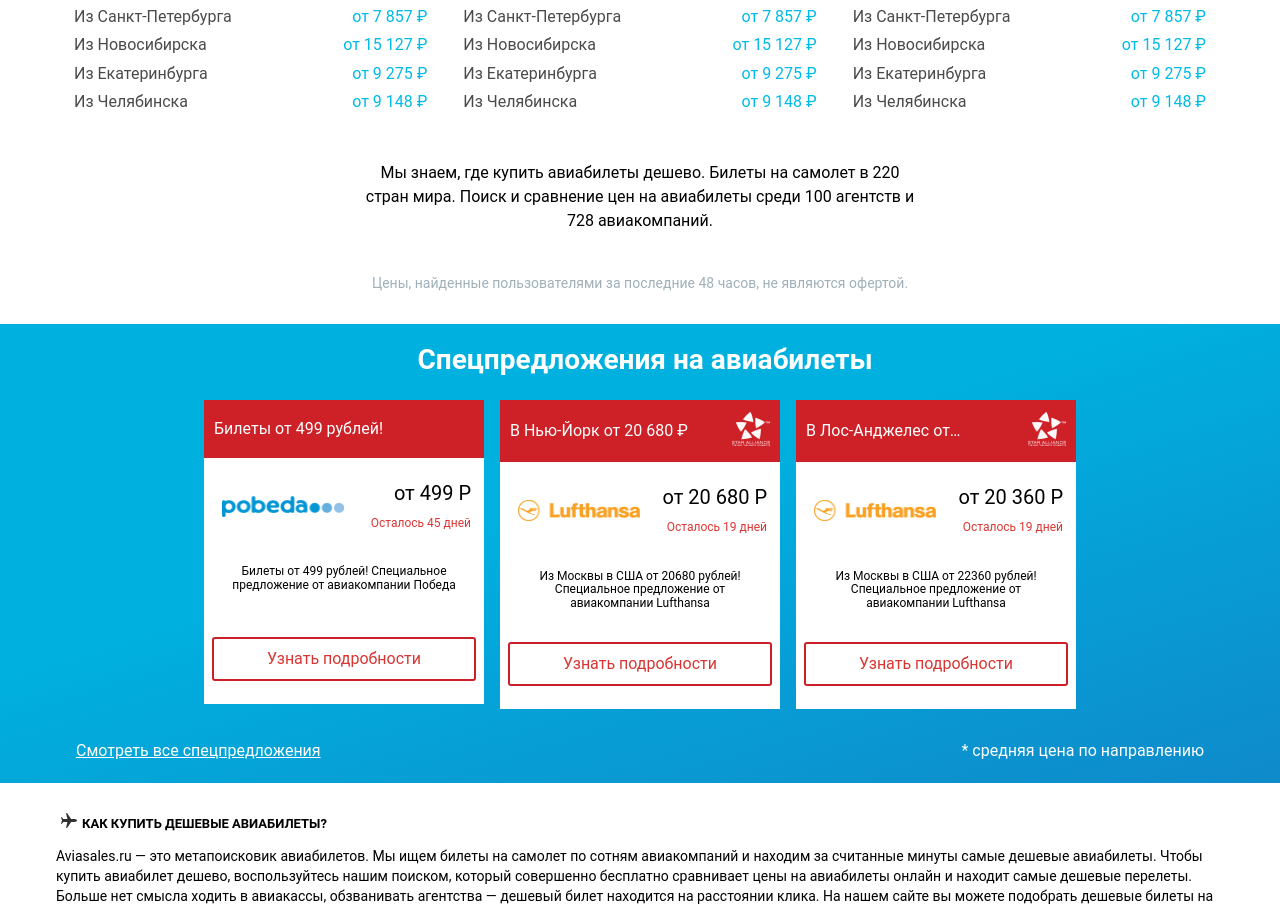
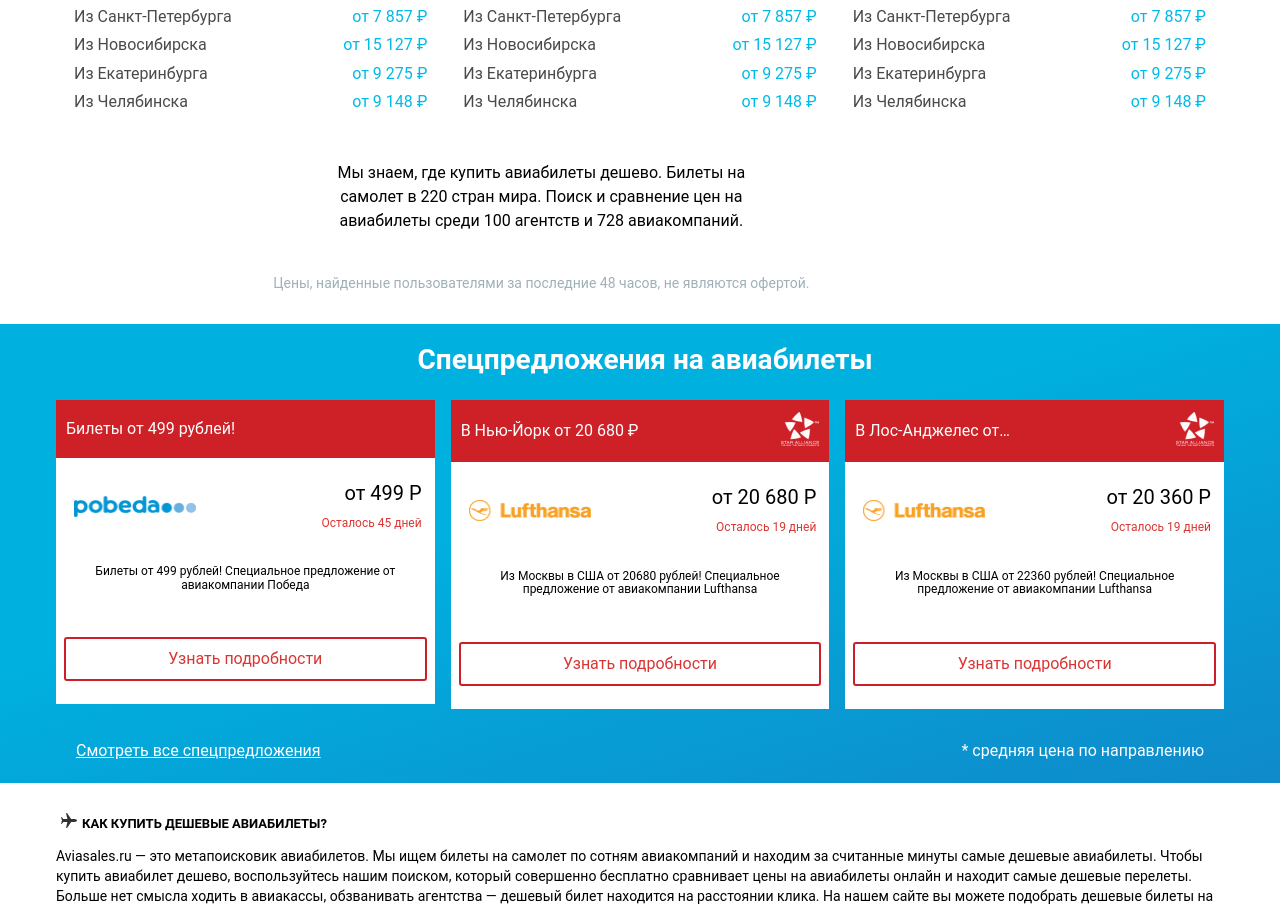
Before and after one commit to Ildarik/aviasales-demo-frontend, a React (Create React App) app: page / in a window 1280 px wide. Shown: the part 1780-2687 px from the top of the page. Built offline with nearby package versions, Linux system fonts and the light colour scheme; a web font is replaced by a local one.

Commit message:
Better wrapping

```diff
--- a/src/PopularDirections/index.js
+++ b/src/PopularDirections/index.js
@@ -137,12 +137,14 @@ export default () => (
         </div>
       </div>
     </div>
+    <div className="row">
+      <div className="col-xs-12 col-lg-10">
         <DestinationNote>
           <div className="row center-xs">
             <div className="col-xs-12 col-md-10 col-lg-6">
-          Мы знаем, где купить авиабилеты дешево. Билеты на самолет в 220 стран
-          мира. Поиск и сравнение цен на авиабилеты среди 100 агентств и 728
-          авиакомпаний.
+              Мы знаем, где купить авиабилеты дешево. Билеты на самолет в 220
+              стран мира. Поиск и сравнение цен на авиабилеты среди 100 агентств
+              и 728 авиакомпаний.
             </div>
           </div>
         </DestinationNote>
@@ -153,4 +155,6 @@ export default () => (
           </div>
         </DestinationNoteSmall>
       </div>
+    </div>
+  </div>
 );
--- a/src/SpecialOffers/index.js
+++ b/src/SpecialOffers/index.js
@@ -143,7 +143,7 @@ export default () => (
         <Heading>Спецпредложения на авиабилеты</Heading>
       </div>
       <div className="row center-xs">
-        <div className="col-xs-12 col-md-4 col-xl-3">
+        <div className="col-xs-12 col-md-4 col-xl-4">
           <Offer
             heading="Билеты от 499 рублей!"
             logo={pobeda}
@@ -152,7 +152,7 @@ export default () => (
             description="Билеты от 499 рублей! Специальное предложение от авиакомпании Победа"
           />
         </div>
-        <div className="col-xs-12 col-md-4 col-xl-3">
+        <div className="col-xs-12 col-md-4 col-xl-4">
           <Offer
             heading="В Нью-Йорк от 20 680 ₽"
             alliance={alliance}
@@ -162,7 +162,7 @@ export default () => (
             description="Из Москвы в США от 20680 рублей! Специальное предложение от авиакомпании Lufthansa"
           />
         </div>
-        <div className="col-xs-12 col-md-4 col-xl-3">
+        <div className="col-xs-12 col-md-4 col-xl-4">
           <Offer
             heading="В Лос-Анджелес от…"
             alliance={alliance}
```
Lines whose indentation alone changed are shown as unchanged.
